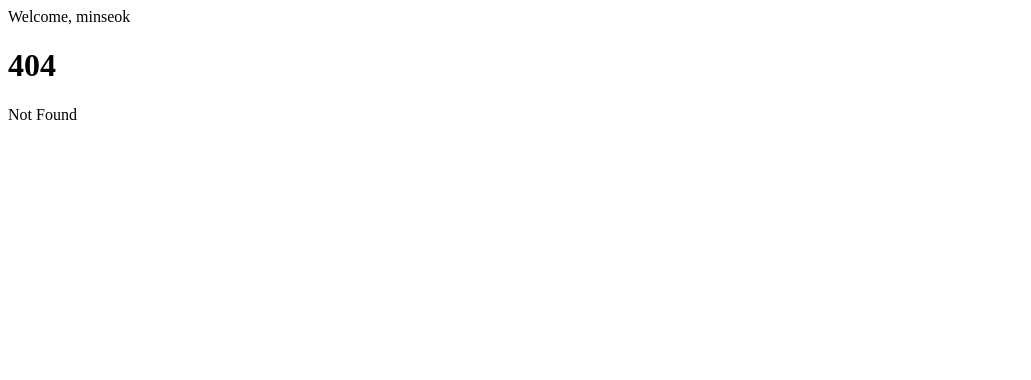
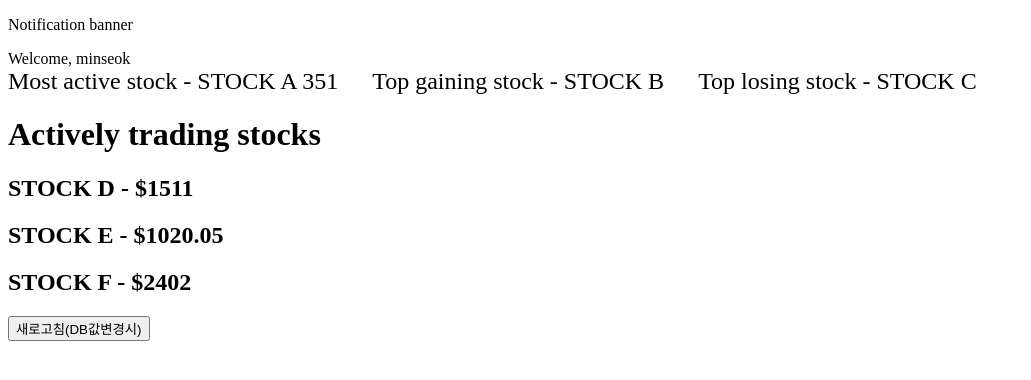
Before and after one commit to qoxmfaktmxj/svelteTutorial, a SvelteKit app in the folder loading-data/: page /stocks in a window 1280 px wide. Before the commit this address had no page. Shown: the top 380 px of the page, without its empty margins (0-1031 px from the left). Built offline with nearby package versions, Linux system fonts and the light colour scheme; data requests are answered from the project's data file.

Commit message:
20230823

```diff
--- a/loading-data/db.json
+++ b/loading-data/db.json
@@ -91,5 +91,31 @@
             "price" : "30000",
             "description" :"피처원투쓰리"
         }
-    ]
+    ],
+	"stocks": [
+		{
+			"symbol": "STOCK D",
+			"price": 1511.0
+		},
+		{
+			"symbol": "STOCK E",
+			"price": 1020.05
+		},
+		{
+			"symbol": "STOCK F",
+			"price": 2402.0
+		}
+	],
+    "most-active-stock": {
+		"symbol": "STOCK A",
+		"price": 351.0
+	},
+	"top-gaining-stock": {
+		"symbol": "STOCK B",
+		"price": 50.0
+	},
+	"top-losing-stock": {
+		"symbol": "STOCK C",
+		"price": 100.0
+	}
 }
--- a/loading-data/src/routes/+layout.svelte
+++ b/loading-data/src/routes/+layout.svelte
@@ -1,8 +1,19 @@
 <script>
+    import {page} from '$app/stores';
     export let data;
     // @ts-ignore
     const { username } = data;
 
 </script>
+
+<svelte:head>
+    <title>{$page.data.title || '석이석이'} </title>
+</svelte:head>
+
+
+{#if $page.data.notification}
+<p>{$page.data.notification}</p>
+{/if}
+<p>Notification banner</p>
 <div>Welcome, {username}</div>
 <slot />
--- a/loading-data/src/routes/products/+page.js
+++ b/loading-data/src/routes/products/+page.js
@@ -1,6 +1,7 @@
 import Product from './product.svelte';
 export const load = async (loadEvent) =>{
     console.log("Load function called in page.js");
+    const notification = "End of season sale";
     const {fetch, data} = loadEvent;
     const title = "List of available Products";
     const response = await fetch("http://localhost:4000/products");
@@ -9,6 +10,7 @@ export const load = async (loadEvent) =>{
         // title,
         // products,
         ...data,
-        Component: Product
+        Component: Product,
+        notification
     };
-}
+};
--- a/loading-data/src/routes/products/[productId]/+page.server.js
+++ b/loading-data/src/routes/products/[productId]/+page.server.js
@@ -11,10 +11,12 @@ export const load = async (serverLoadEvent) =>{
         throw redirect(307, '/products'); //리다이렉트
     }
     const title = "Product Details";
+    const notification = "End of season sael! 50% off!!";
     const response = await fetch(`http://localhost:4000/products/${productId}`);
     const product = await response.json();
     return {
         title,
-        product
+        product,
+        notification
     };
 };
--- /dev/null
+++ b/loading-data/src/routes/stocks/+layout.js
@@ -0,0 +1,14 @@
+export const load = async (loadEvent) => {
+	const { fetch } = loadEvent;
+	const mostActiveStockResponse = await fetch('http://localhost:4000/most-active-stock');
+	const topGainingStockResponse = await fetch('http://localhost:4000/top-gaining-stock');
+	const topLosingStockResponse = await fetch('http://localhost:4000/top-losing-stock');
+	// const mostActiveStock = await mostActiveStockResponse.json();
+	// const topGainingStock = await topGainingResponse.json();
+	// const topLosingStock = await topLosingResponse.json();
+	return {
+		mostActiveStock: mostActiveStockResponse.json(),
+		topGainingStock: topGainingStockResponse.json(),
+		topLosingStock: topLosingStockResponse.json()
+	};
+};
--- /dev/null
+++ b/loading-data/src/routes/stocks/+layout.svelte
@@ -0,0 +1,15 @@
+<script>
+	export let data;
+</script>
+
+<span>Most active stock - {data.mostActiveStock.symbol} {data.mostActiveStock.price}</span>
+<span>Top gaining stock - {data.topGainingStock.symbol}</span>
+<span>Top losing stock - {data.topLosingStock.symbol}</span>
+<slot />
+
+<style>
+	span {
+		margin-right: 30px;
+		font-size: 24px;
+	}
+</style>
--- /dev/null
+++ b/loading-data/src/routes/stocks/+page.js
@@ -0,0 +1,7 @@
+export const load = async (loadEvent) => {
+	const { fetch, depends } = loadEvent;
+	depends('stocks:actively-trading');
+	const response = await fetch('http://localhost:4000/stocks');
+	const stocks = await response.json();
+	return { stocks };
+};
--- /dev/null
+++ b/loading-data/src/routes/stocks/+page.svelte
@@ -0,0 +1,17 @@
+<script>
+	import { invalidateAll, invalidate } from '$app/navigation';
+	export let data;
+
+	function refresh() {
+		 //invalidateAll();
+		invalidate('stocks:actively-trading');
+	}
+</script>
+
+<h1>Actively trading stocks</h1>
+
+{#each data.stocks as stock}
+	<h2>{stock.symbol} - ${stock.price}</h2>
+{/each}
+
+<button on:click={refresh}>새로고침(DB값변경시)</button>
```
Also changed, not shown: 1 other file (tests, documents, lock files or other folders).
